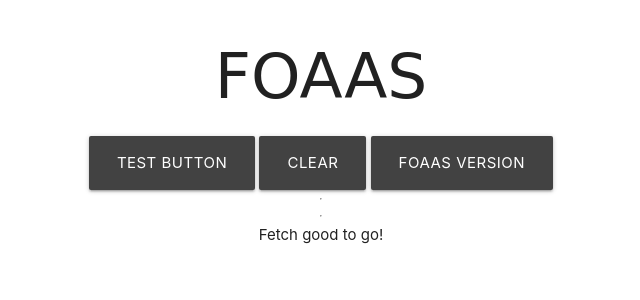
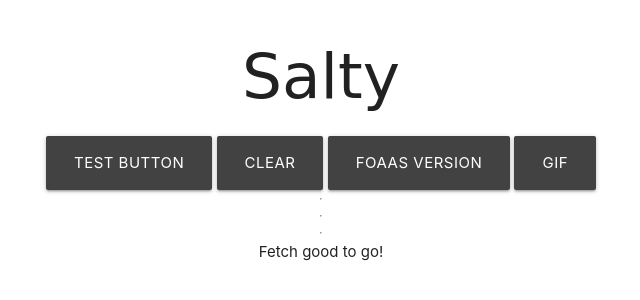
Before and after one commit to erictriestocode/foaas-test, a website: page site/index.html in a window 1280 px wide. Shown: the whole page, without its empty margins (319-959 px from the left). Drawn offline with nearby package versions, Linux system fonts and the light colour scheme; a web font is replaced by a local one.

Commit message:
Added GIF button and Gif DOM div

```diff
--- a/site/index.html
+++ b/site/index.html
@@ -14,12 +14,13 @@
 <body>
     <div class="container">
         <div class="title">
-            <h1 id="mainTitle">FOAAS</h1>
+            <h1 id="mainTitle">Salty</h1>
         </div>
         <div class="buttonBar">
             <button id="test" onclick="testClick()" class="btn-large grey darken-3">TEST BUTTON</button>
             <button id="clear" onclick="clearResults()" class="btn-large grey darken-3">CLEAR</button>
             <button id="version" onclick="checkVersion()" class="btn-large grey darken-3">FOAAS Version</button>
+            <button id="gif" onclick="getGif()" class="btn-large grey darken-3">GIF</button>
         </div>
         <!-- <div class="formBody input-field inline">
             <form action="submit">
@@ -34,6 +35,8 @@
 
         </div>
         <hr>
+        <div id="gifResults"></div>
+        <hr>
         <div id="fetchStatus">
 
         </div>
```
